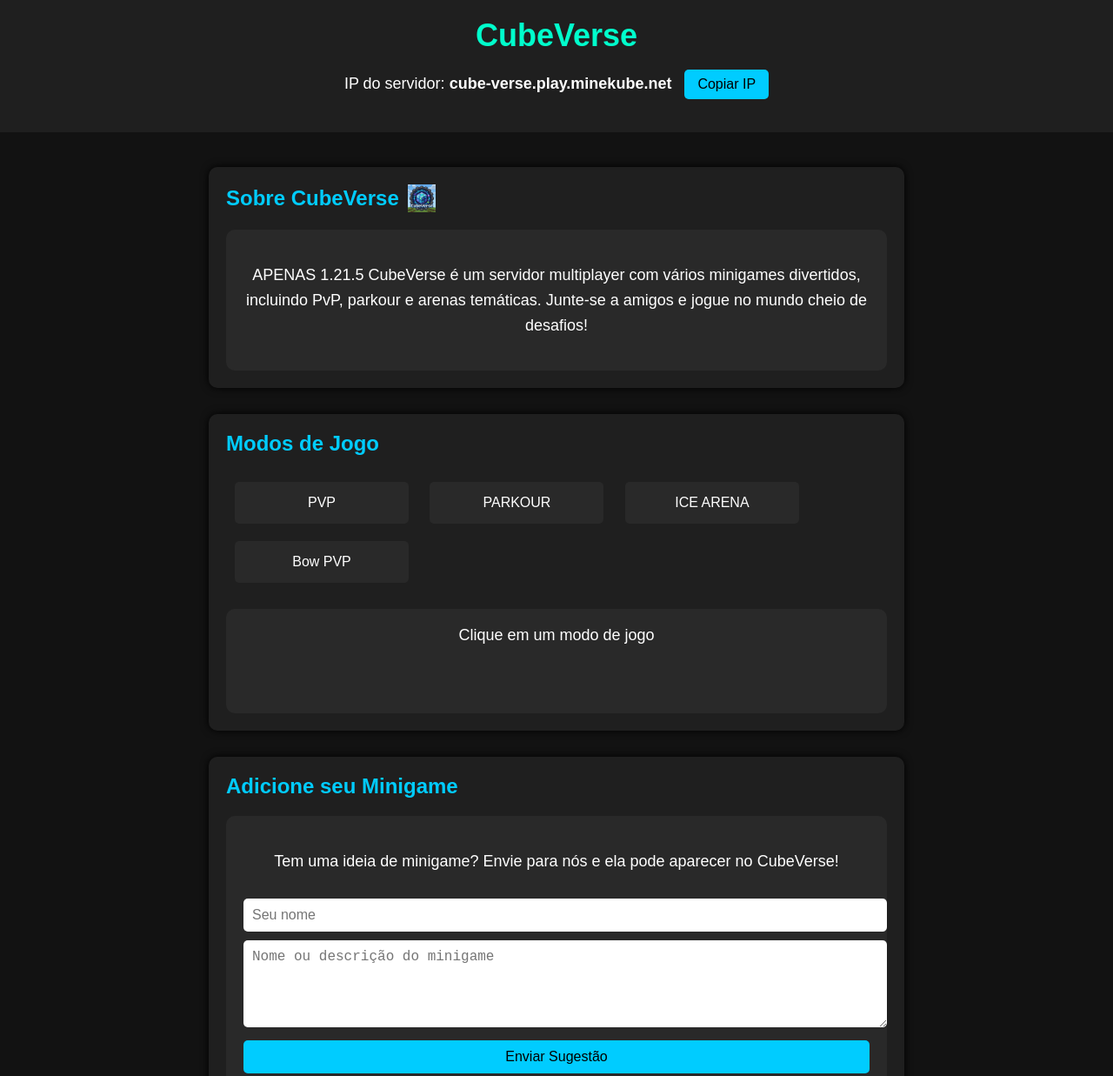
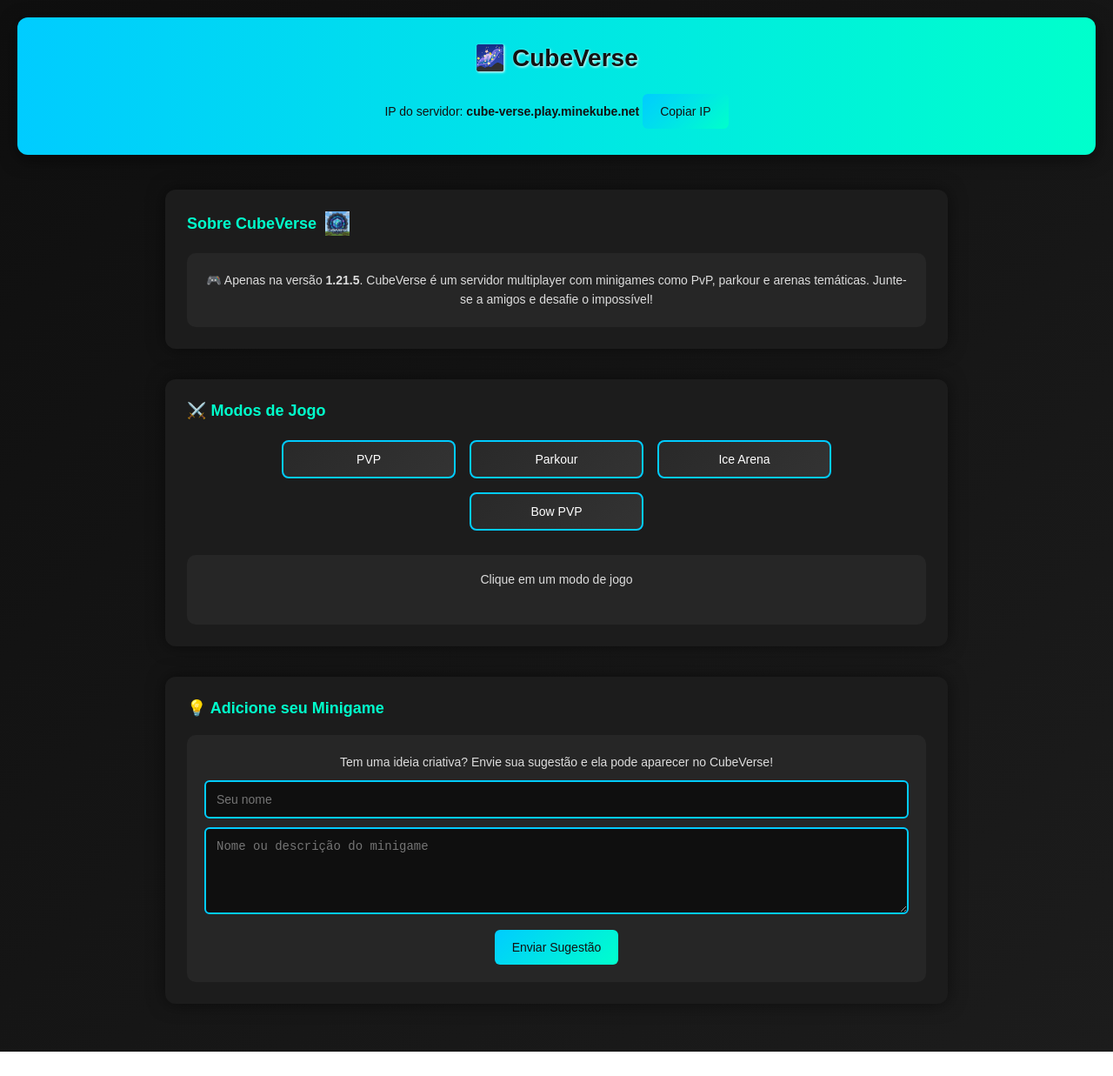
Before and after one commit to matucaw/Cube-Verse, a plain HTML site: page index.html in a window 1280 px wide. Shown: the top 1237 px of the page at 87% size. After the commit the page ends 1209 px from the top, so only its background shows below. Drawn offline with Linux system fonts and the light colour scheme.

Commit message:
Update index.html

```diff
--- a/index.html
+++ b/index.html
@@ -5,104 +5,185 @@
 <meta name="viewport" content="width=device-width, initial-scale=1.0">
 <title>CubeVerse</title>
 <link rel="icon" type="image/png" href="favicon.png">
+
 <style>
-    body { font-family: Arial, sans-serif; background-color: #121212; color: #fff; margin:0; padding:0; }
-    header { background-color: #1f1f1f; padding:20px; text-align:center; }
-    h1 { margin:0; font-size:36px; color:#00ffcc; }
-    main { padding:40px 20px; max-width:800px; margin:auto;}
-    section { margin-bottom:30px; background-color:#1f1f1f; padding:20px; border-radius:10px; box-shadow:0 0 10px #000; }
-    h2 { color:#00ccff; margin-top:0; display:flex; align-items:center; }
-    h2 img { width:32px; height:32px; margin-left:10px; }
+  /* Reset básico */
+  * { margin: 0; padding: 0; box-sizing: border-box; }
 
-    p { font-size:18px; line-height:1.6; }
+  body {
+    font-family: Arial, sans-serif;
+    background: linear-gradient(135deg, #0f0f0f, #1c1c1c);
+    color: #fff;
+    display: flex;
+    flex-direction: column;
+    align-items: center;
+    padding: 20px;
+  }
+
+  header {
+    width: 100%;
+    text-align: center;
+    padding: 30px 20px;
+    background: linear-gradient(90deg, #00ccff, #00ffcc);
+    border-radius: 12px;
+    box-shadow: 0 5px 20px rgba(0,0,0,0.5);
+    margin-bottom: 40px;
+  }
+
+  header h1 {
+    font-size: 28px;
+    color: #121212;
+    text-shadow: 1px 1px 3px #fff;
+  }
+
+  header p {
+    margin-top: 10px;
+    font-size: 14px;
+    color: #121212;
+  }
+
+  main {
+    width: 100%;
+    max-width: 900px;
+  }
+
+  section {
+    background: #1c1c1c;
+    padding: 25px;
+    border-radius: 12px;
+    margin-bottom: 35px;
+    box-shadow: 0 0 20px rgba(0,0,0,0.5);
+    animation: fadeIn 0.8s ease;
+  }
+
+  h2 {
+    color: #00ffcc;
+    margin-bottom: 15px;
+    display: flex;
+    align-items: center;
+    font-size: 18px;
+  }
+
+  h2 img {
+    width: 28px;
+    height: 28px;
+    margin-left: 10px;
+  }
+
+  p {
+    font-size: 14px;
+    line-height: 1.6;
+    color: #ddd;
+  }
 
   /* Botões dos modos */
+  .game-buttons {
+    display: flex;
+    flex-wrap: wrap;
+    justify-content: center;
+    margin-top: 15px;
+  }
+
   .game-buttons button {
-        background-color:#292929;
-        color:#fff;
-        border:none;
-        padding:15px 20px;
-        margin:10px;
-        border-radius:5px;
-        cursor:pointer;
-        font-size:16px;
-        transition: transform 0.2s, filter 0.2s;
+    background: linear-gradient(135deg, #292929, #333);
+    color: #fff;
+    border: 2px solid #00ccff;
+    padding: 12px 20px;
+    margin: 8px;
+    border-radius: 8px;
+    cursor: pointer;
+    font-size: 14px;
+    transition: transform 0.2s, box-shadow 0.2s;
     width: 45%;
     max-width: 200px;
   }
-    .game-buttons button:hover { transform: scale(1.05); filter: brightness(1.2); }
 
-    .game-details { margin-top:20px; background-color:#292929; padding:20px; border-radius:10px; min-height:80px; text-align:center; font-size:18px; }
+  .game-buttons button:hover {
+    transform: scale(1.05);
+    box-shadow: 0 0 15px #00ccff;
+  }
+
+  .game-details {
+    margin-top: 20px;
+    background: #262626;
+    padding: 20px;
+    border-radius: 10px;
+    min-height: 80px;
+    text-align: center;
+    font-size: 14px;
+    color: #ddd;
+  }
 
   input, textarea {
     width: 100%;
-        padding:10px;
-        margin-top:10px;
-        border-radius:5px;
-        border:none;
-        font-size:16px;
+    padding: 12px;
+    margin-top: 10px;
+    border-radius: 6px;
+    border: 2px solid #00ccff;
+    font-size: 14px;
+    background: #0f0f0f;
+    color: #fff;
   }
-    textarea { resize: vertical; height:80px; }
-    .send-btn {
-        background-color:#00ccff;
-        color:#000;
-        margin-top:10px;
-        padding:10px 20px;
-        border:none;
-        border-radius:5px;
-        cursor:pointer;
-        font-size:16px;
-        width: 100%;
+
+  textarea { resize: vertical; height: 100px; }
+
+  .send-btn, .copy-btn {
+    background: linear-gradient(135deg, #00ccff, #00ffcc);
+    color: #121212;
+    margin-top: 15px;
+    padding: 12px 20px;
+    border: none;
+    border-radius: 6px;
+    cursor: pointer;
+    font-size: 14px;
+    transition: transform 0.2s;
   }
-    .send-btn:hover { background-color:#00ffcc; }
 
-    .copy-btn {
-        background-color:#00ccff;
-        color:#000;
-        border:none;
-        padding:8px 15px;
-        border-radius:5px;
-        cursor:pointer;
-        margin-left:10px;
-        font-size:16px;
+  .send-btn:hover, .copy-btn:hover {
+    transform: scale(1.05);
   }
-    .copy-btn:hover { background-color:#00ffcc; opacity:0.8; }
 
   /* Responsividade */
   @media screen and (max-width: 600px) {
-        h1 { font-size:28px; }
-        h2 { font-size:20px; }
-        h2 img { width:24px; height:24px; }
-        p { font-size:16px; }
+    header h1 { font-size: 22px; }
+    h2 { font-size: 16px; }
+    p { font-size: 12px; }
     .game-buttons button { width: 100%; margin: 5px 0; max-width: none; }
-        .game-details { font-size:16px; }
+  }
+
+  /* Animação */
+  @keyframes fadeIn {
+    from { opacity: 0; transform: translateY(15px); }
+    to { opacity: 1; transform: translateY(0); }
   }
 </style>
 </head>
 <body>
 
 <header>
-    <h1>CubeVerse</h1>
-    <p>IP do servidor: <strong id="serverIP">cube-verse.play.minekube.net</strong>
-    <button class="copy-btn" onclick="copyIP()">Copiar IP</button></p>
+  <h1>🌌 CubeVerse</h1>
+  <p>
+    IP do servidor: <strong id="serverIP">cube-verse.play.minekube.net</strong>
+    <button class="copy-btn" onclick="copyIP()">Copiar IP</button>
+  </p>
 </header>
 
 <main>
-    <!-- Seção Sobre CubeVerse -->
-    <section id="sobre">
+  <!-- Sobre CubeVerse -->
+  <section>
     <h2>Sobre CubeVerse <img src="favicon.png" alt="Logo"></h2>
     <div class="game-details">
-            <p>APENAS 1.21.5 CubeVerse é um servidor multiplayer com vários minigames divertidos, incluindo PvP, parkour e arenas temáticas. Junte-se a amigos e jogue no mundo cheio de desafios!</p>
+      <p>🎮 Apenas na versão <strong>1.21.5</strong>. CubeVerse é um servidor multiplayer com minigames como PvP, parkour e arenas temáticas. Junte-se a amigos e desafie o impossível!</p>
     </div>
   </section>
 
-    <!-- Seção Modos de Jogo -->
-    <section id="modos">
-        <h2>Modos de Jogo</h2>
+  <!-- Modos de Jogo -->
+  <section>
+    <h2>⚔️ Modos de Jogo</h2>
     <div class="game-buttons">
       <button onclick="showDetails('pvp')">PVP</button>
-            <button onclick="showDetails('parkour')">PARKOUR</button>
-            <button onclick="showDetails('ice')">ICE ARENA</button>
+      <button onclick="showDetails('parkour')">Parkour</button>
+      <button onclick="showDetails('ice')">Ice Arena</button>
       <button onclick="showDetails('bow')">Bow PVP</button>
     </div>
     <div class="game-details" id="gameDetails">
@@ -110,11 +191,11 @@
     </div>
   </section>
 
-    <!-- Seção Adicione seu Minigame -->
+  <!-- Adicionar Minigame -->
   <section>
-        <h2>Adicione seu Minigame</h2>
+    <h2>💡 Adicione seu Minigame</h2>
     <div class="game-details">
-            <p>Tem uma ideia de minigame? Envie para nós e ela pode aparecer no CubeVerse!</p>
+      <p>Tem uma ideia criativa? Envie sua sugestão e ela pode aparecer no CubeVerse!</p>
       <form action="mailto:matucazinho@gmail.com?subject=Sugestao%20de%20Minigame" method="post" enctype="text/plain">
         <input type="text" name="nome" placeholder="Seu nome" required>
         <textarea name="minigame" placeholder="Nome ou descrição do minigame" required></textarea>
@@ -125,16 +206,11 @@
 </main>
 
 <script>
-    // Forçar o site a abrir no topo
-    window.onload = function() {
-        window.scrollTo(0, 0);
-    }
-
   const details = {
-        pvp: "PVP: um minigame de PvP em uma arena.",
-        parkour: "PARKOUR: faça parkour com 5 levels diferentes.",
-        ice: "ICE ARENA: lute com vara de repulsão em uma arena de gelo cheia de buracos.",
-        bow: "Bow PVP: é um minigame de PvP com uma flecha e outros itens."
+    pvp: "⚔️ PVP: enfrente jogadores em arenas intensas de combate!",
+    parkour: "🧗 PARKOUR: desafie-se em 5 níveis cheios de obstáculos.",
+    ice: "❄️ ICE ARENA: lute com vara de repulsão em uma arena de gelo escorregadia.",
+    bow: "🏹 BOW PVP: duelo com arco, uma flecha e itens estratégicos."
   };
 
   function showDetails(mode) {
@@ -144,11 +220,13 @@
   function copyIP() {
     const ip = document.getElementById("serverIP").textContent;
     navigator.clipboard.writeText(ip).then(() => {
-            alert("IP copiado para a área de transferência!");
+      alert("✅ IP copiado para a área de transferência!");
     }).catch(() => {
-            alert("Não foi possível copiar o IP.");
+      alert("❌ Não foi possível copiar o IP.");
     });
   }
+
+  window.onload = () => window.scrollTo(0, 0);
 </script>
 
 </body>
```
Lines whose indentation alone changed are shown as unchanged.
